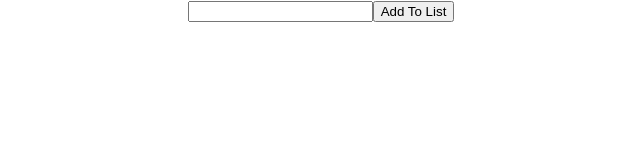
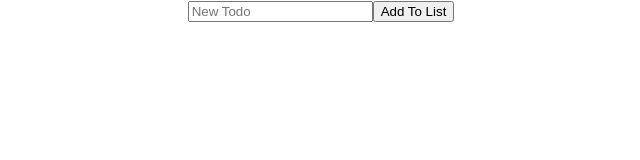
Before and after one commit to ryanfuhrman/todo-react, a React (Create React App) app: page / in a window 1280 px wide. Shown: the top 160 px of the page, without its empty margins (319-959 px from the left). Built offline with nearby package versions, Linux system fonts and the light colour scheme.

Commit message:
Removed uuid() from state. Add uuid to handleSubmit funtion

```diff
--- a/src/NewTodoForm.js
+++ b/src/NewTodoForm.js
@@ -5,8 +5,7 @@ export default class NewTodoForm extends Component {
   constructor(props) {
     super(props);
     this.state = {
-      todo: "",
-      id: uuid(),
+      task: "",
     };
     this.handleSubmit = this.handleSubmit.bind(this);
     this.handleChange = this.handleChange.bind(this);
@@ -20,10 +19,9 @@ export default class NewTodoForm extends Component {
 
   handleSubmit(e) {
     e.preventDefault();
-    this.props.addTodo(this.state);
+    this.props.addTodo({ ...this.state, id: uuid() });
     this.setState({
-      todo: "",
-      id: uuid(),
+      task: "",
     });
   }
 
@@ -33,10 +31,11 @@ export default class NewTodoForm extends Component {
         <label htmlFor="todo" />
         <input
           id="todo"
-          name="todo"
+          name="task"
           type="text"
+          placeholder="New Todo"
           onChange={this.handleChange}
-          value={this.state.todo}
+          value={this.state.task}
         />
         <button>Add To List</button>
       </form>
```
Also changed, not shown: 1 other file (tests, documents, lock files or other folders).
